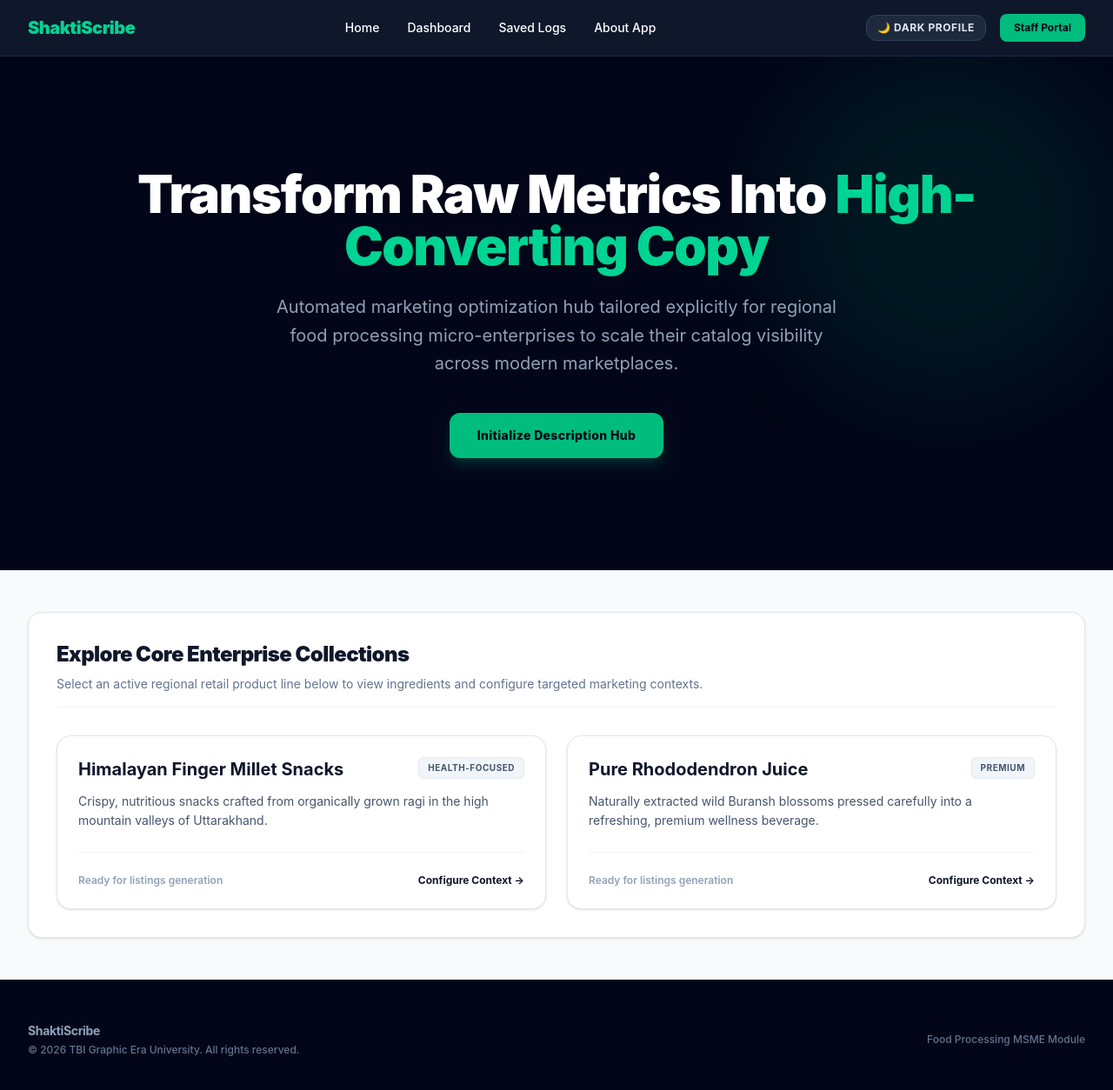
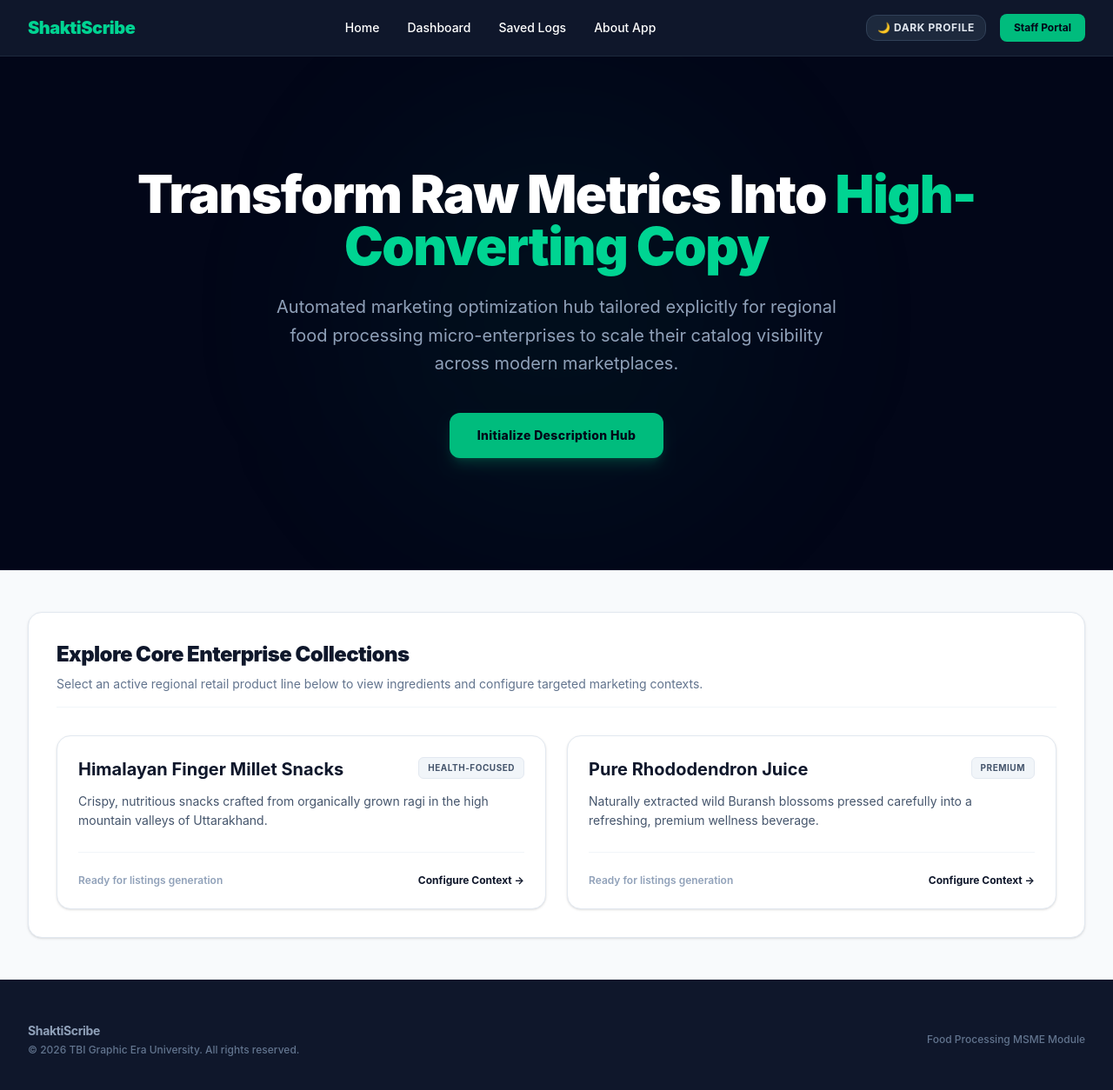
Before and after one commit to s-ath-vika/ShaktiScribe-Smart-Descriptor-and-Variation-Engine, a React app in the folder frontend/: page / in a window 1280 px wide. Shown: the top 1254 px of the page at 87% size. Built offline with nearby package versions, Linux system fonts and the light colour scheme; the HTML template or start-up script is replaced by a standard one.

Commit message:
style: center hero background gradient blur matrix and synchronize footer color layout

```diff
--- a/frontend/src/components/Footer.jsx
+++ b/frontend/src/components/Footer.jsx
@@ -1,6 +1,6 @@
 export default function Footer() {
   return (
-    <footer className="bg-slate-950 text-slate-500 border-t border-slate-900 py-12 mt-auto">
+    <footer className="bg-slate-900 text-slate-500 border-t border-slate-900 py-12 mt-auto">
       <div className="max-w-7xl mx-auto px-4 sm:px-6 lg:px-8 flex flex-col md:flex-row justify-between items-center gap-6 text-xs font-medium">
         <div>
           <p className="text-slate-400 font-bold text-sm tracking-tight mb-1 text-center md:text-left">
--- a/frontend/src/components/Hero.jsx
+++ b/frontend/src/components/Hero.jsx
@@ -3,7 +3,7 @@ import { Link } from 'react-router-dom';
 export default function Hero() {
   return (
     <header className="relative bg-slate-950 overflow-hidden py-20 md:py-32 border-b border-slate-900">
-      <div className="absolute top-0 right-0 w-96 h-96 bg-emerald-500/10 rounded-full filter blur-3xl pointer-events-none"></div>
+      <div className="absolute top-1/2 left-1/2 -translate-x-1/2 -translate-y-1/2 w-[500px] h-[500px] bg-emerald-500/5 rounded-full filter blur-[100px] pointer-events-none"></div>
 
       <div className="relative max-w-5xl mx-auto px-4 text-center space-y-6">
         <h1 className="text-4xl md:text-6xl font-black text-white tracking-tight leading-none">
```
